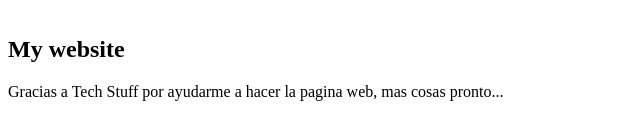
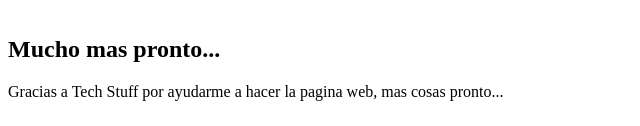
Before and after one commit to J-YT2021/J-YT2021.github.io, a plain HTML site: page index.html in a window 1280 px wide. Shown: the part 312-438 px from the top of the page, without its empty margins (0-640 px from the left). Drawn offline with Linux system fonts and the light colour scheme; a script that the page names is missing.

Commit message:
Update index.html

```diff
--- a/index.html
+++ b/index.html
@@ -123,7 +123,7 @@ function dragElement(elmnt) {
   <br>
   <div class="grid auto-cols-auto auto-rows-auto gap-3 grid-flow-col-dense">
     <div class="inline-block rounded backdrop-blur bg-white/25 p-1.5 border-2 w-max h-max">
-      <h2 class="p-1 text-center">My website</h2>
+      <h2 class="p-1 text-center">Mucho mas pronto...</h2>
       <p class="bg-white/50 inline-block text-center p-1 rounded">
         Gracias a Tech Stuff por ayudarme a hacer la pagina web, mas cosas pronto...
       </p>
```
